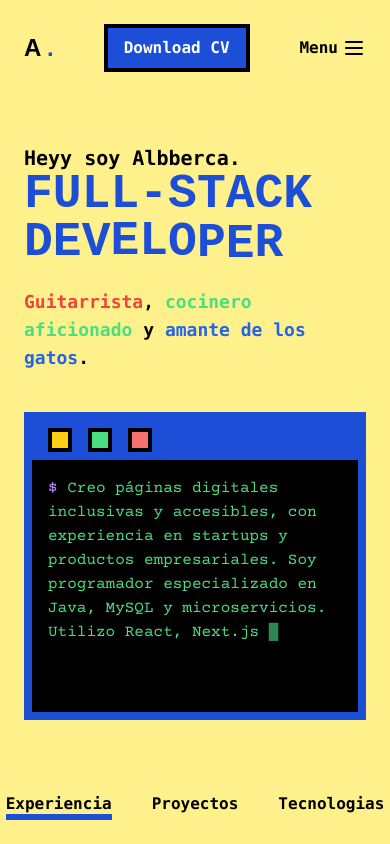
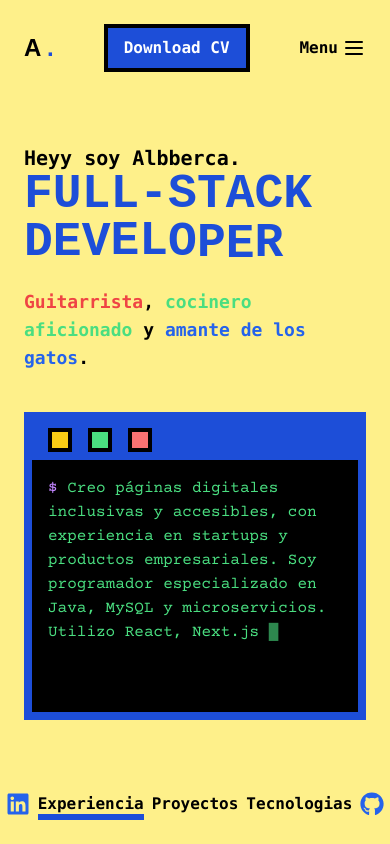
Before and after one commit to AlbbercaGit/portfolio, a Next.js app: page / in a window 390 px wide. Shown: the top 844 px of the page. Built offline with nearby package versions, Linux system fonts and the light colour scheme; a web font is replaced by a local one.

Commit message:
A falta de confirmacion se quedara asi. 2

```diff
--- a/package.json
+++ b/package.json
@@ -32,5 +32,8 @@
     "postcss": "^8.4.45",
     "tailwindcss": "^3.4.11",
     "typescript": "^5"
+  },
+  "gh-pages": {
+    "repo": "https://github.com/AlbbercaGit/portfolio.git"
   }
 }
--- a/src/app/components/DynamicNavBar.tsx
+++ b/src/app/components/DynamicNavBar.tsx
@@ -32,7 +32,7 @@ export default function DynamicNavBar() {
           }
         })
       },
-      { threshold: 0.3 }
+      { threshold: 0.5 }
     )
 
     sections.forEach((section) => {
--- a/src/app/components/hero.tsx
+++ b/src/app/components/hero.tsx
@@ -197,7 +197,7 @@ export default function Component() {
         </div>
       </motion.main>
       <motion.footer className="mt-12 relative z-10 w-full" variants={itemVariants}>
-        <nav className="flex justify-center gap-10 font-mono font-bold relative max-w-md mx-auto">
+        <nav className="flex justify-center gap-2 md:gap-10 font-mono font-bold relative max-w-md mx-auto">
           <motion.a
             href="https://www.linkedin.com/in/yourusername"
             target="_blank"
```
